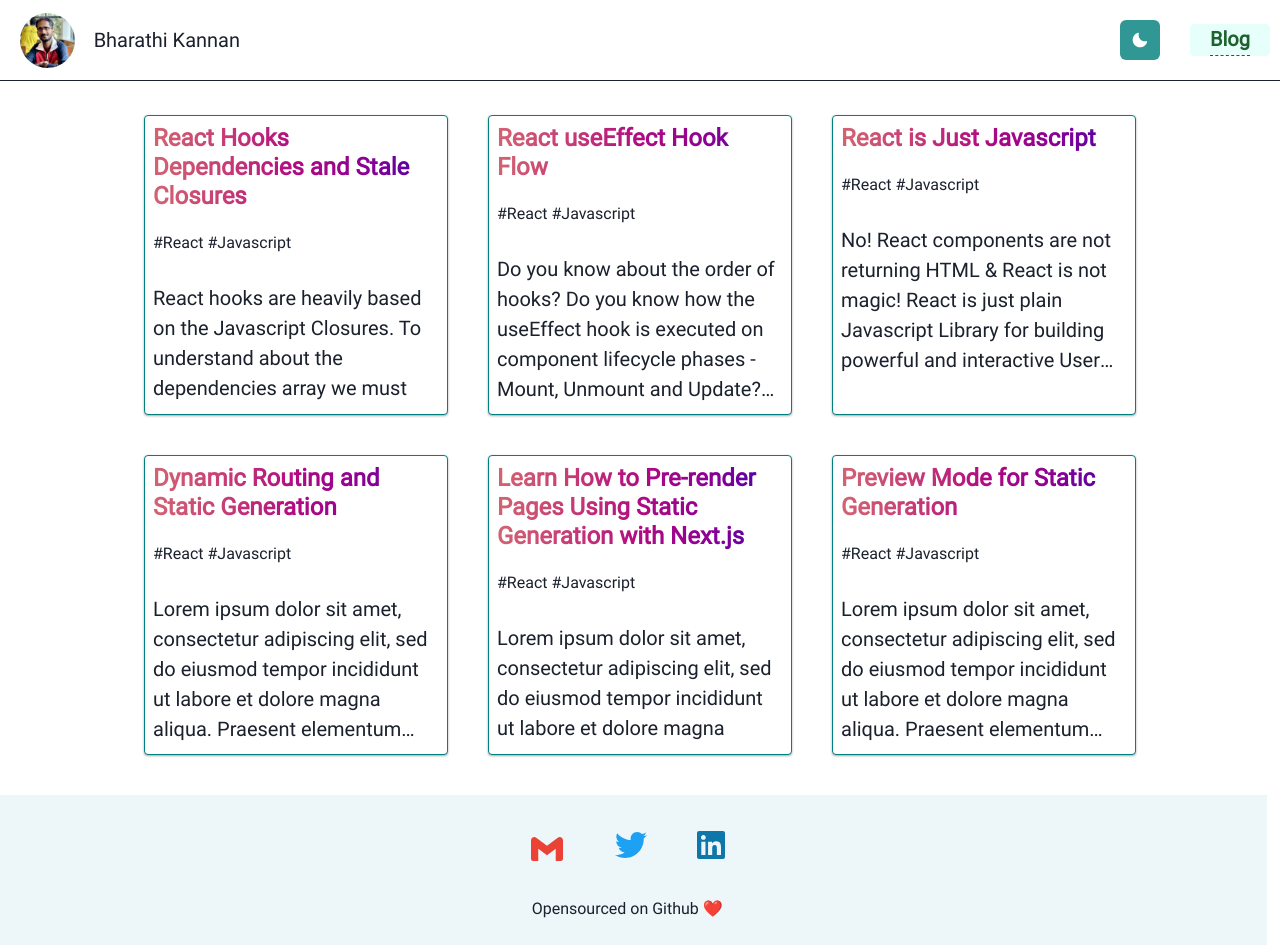
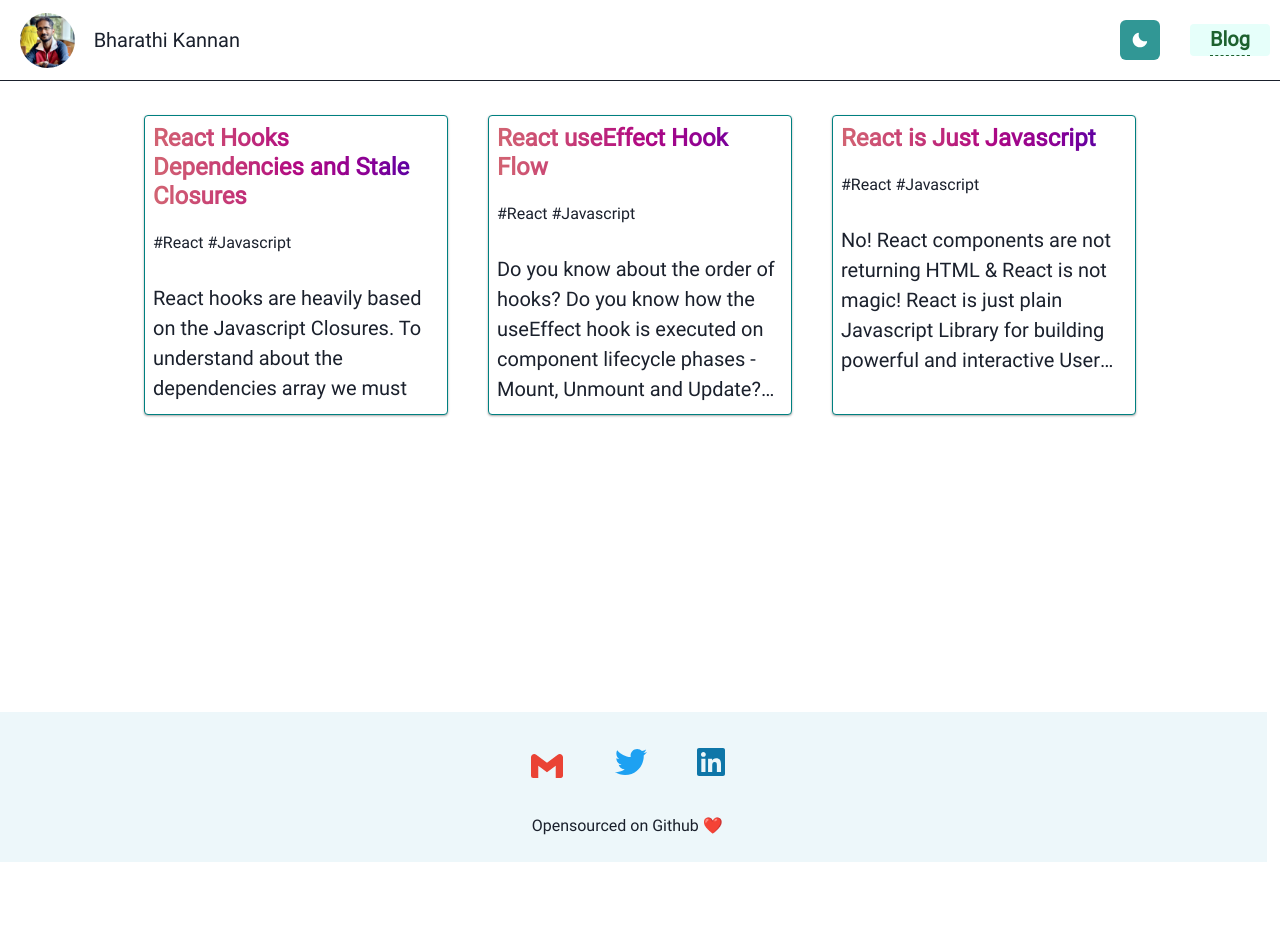
Before and after one commit to payapula/blog, a Next.js app: page /blog in a window 1280 px wide. After the commit the page ends 862 px from the top, so only its background shows below. Built offline with nearby package versions, Linux system fonts and the light colour scheme.

Commit message:
🚀 Feature/exclude posts as draft (#25)
* Excluded draft files from slug

* Added Accessibility for Icon Links (Lighhouse accessibility score from 88 to 98)

* Renamed application name

* Dynamically loaded mdx embed components.

* Removed commented code.

```diff
--- a/components/footer.tsx
+++ b/components/footer.tsx
@@ -8,7 +8,8 @@ import {
     useColorModeValue,
     Link,
     Button,
-    useToast
+    useToast,
+    VisuallyHidden
 } from '@chakra-ui/react';
 import { FaTwitter } from 'react-icons/fa';
 import { FaLinkedin } from 'react-icons/fa';
@@ -17,6 +18,17 @@ import { ReactElement } from 'react';
 import { SiGmail } from 'react-icons/si';
 import siteConfig from 'configs/site-configs';
 
+const IconLink = ({ href, children, isExternal = false }) => (
+    <Link
+        href={href}
+        isExternal={isExternal}
+        sx={{
+            borderRadius: '4px'
+        }}>
+        {children}
+    </Link>
+);
+
 function GMAIL() {
     const toast = useToast();
 
@@ -24,9 +36,10 @@ function GMAIL() {
     // directly to Default Mail App
     if (navigator.userAgent.match(/ipad|ipod|iphone/i)) {
         return (
-            <Link href={`mailto:${siteConfig.general.authorEmail}`}>
+            <IconLink href={`mailto:${siteConfig.general.authorEmail}`}>
+                <VisuallyHidden>Send Email to Bharathi Kannan</VisuallyHidden>
                 <SocialIcons icon={SiGmail} hover={{ color: '#ea4335' }} />
-            </Link>
+            </IconLink>
         );
     } else {
         return (
@@ -52,6 +65,7 @@ function GMAIL() {
                         isClosable: true
                     });
                 }}>
+                <VisuallyHidden>Copy Bharathi Kannan's Email address</VisuallyHidden>
                 <SocialIcons icon={SiGmail} hover={{ color: '#ea4335' }} />
             </Button>
         );
@@ -76,12 +90,14 @@ function Footer(): ReactElement {
                 mt="10">
                 <HStack justify="space-between" w="200px" mt="5">
                     <GMAIL />
-                    <Link href={siteConfig.general.twitter} isExternal>
+                    <IconLink href={siteConfig.general.twitter} isExternal>
+                        <VisuallyHidden>Open Twitter Profile of Bharathi Kannan</VisuallyHidden>
                         <SocialIcons icon={FaTwitter} hover={{ color: '#1DA1F2' }} />
-                    </Link>
-                    <Link href={siteConfig.general.linkedIn} isExternal>
+                    </IconLink>
+                    <IconLink href={siteConfig.general.linkedIn} isExternal>
+                        <VisuallyHidden>Open LinkedIn Profile of Bharathi Kannan</VisuallyHidden>
                         <SocialIcons icon={FaLinkedin} hover={{ color: '#0e76a8' }} />
-                    </Link>
+                    </IconLink>
                 </HStack>
                 <Text>Opensourced on Github ❤️</Text>
             </Flex>
--- a/components/mdx/components/index.tsx
+++ b/components/mdx/components/index.tsx
@@ -8,7 +8,6 @@ import {
     useColorModeValue
 } from '@chakra-ui/react';
 import { Code, preToCodeBlock } from './code';
-import { CodePen, CodeSandbox, Tweet } from 'mdx-embed';
 import { ChakraLink } from 'components/chakra-link';
 import { ChakraNextImage } from 'components/chakra-next-image';
 
@@ -56,9 +55,6 @@ const Pre = (props) => <chakra.div my="2em" borderRadius="sm" {...props} />;
 
 const MDXComponents = {
     Test,
-    CodePen,
-    CodeSandbox,
-    Tweet,
     h1: (props) => <Heading as="h2" apply="mdx.h1" {...props} />,
     h2: (props) => (
         <Heading
--- a/lib/api.ts
+++ b/lib/api.ts
@@ -48,6 +48,7 @@ export function getAllPosts(fields: PostKey[] = [], count: number = null) {
     const requestedFields: PostKey[] = fields.includes('date') ? [...fields] : [...fields, 'date'];
 
     let posts = slugs
+        .filter((slug) => !slug.endsWith('draft.mdx')) // Exclude draft files
         .map((slug) => getPostBySlug(slug, requestedFields))
         // sort posts by date in descending order
         .sort((post1, post2) => (post1.date > post2.date ? -1 : 1));
--- a/package.json
+++ b/package.json
@@ -1,5 +1,5 @@
 {
-    "name": "blog-starter-typescript",
+    "name": "bharathi-kannan-website",
     "version": "1.0.0",
     "scripts": {
         "dev": "next -p 3001",
```
Also changed, not shown: components/post/post-body.tsx (+15 -2 lines), pages/blog/[slug].tsx (+15 -5 lines), _posts/dynamic-routing-draft.mdx (renamed from _posts/dynamic-routing.mdx), _posts/hello-world-draft.mdx (renamed from _posts/hello-world.mdx), _posts/preview-draft.mdx (renamed from _posts/preview.mdx).
